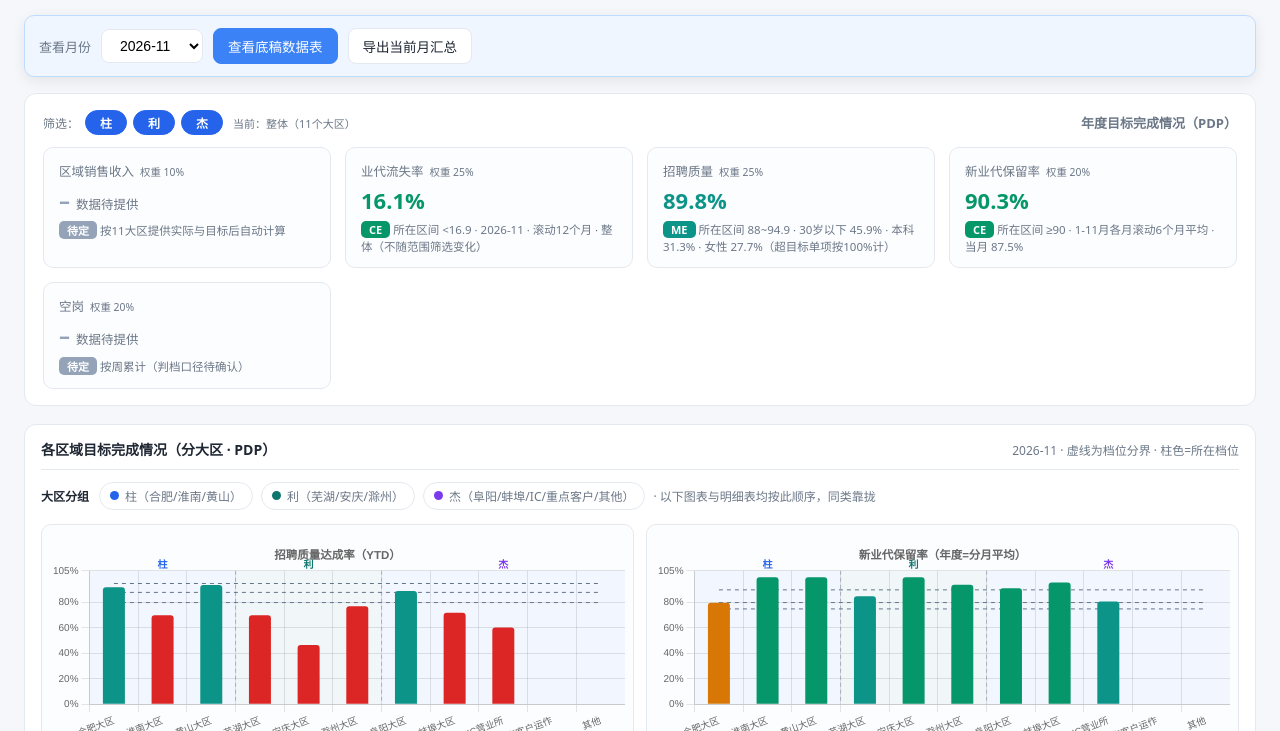
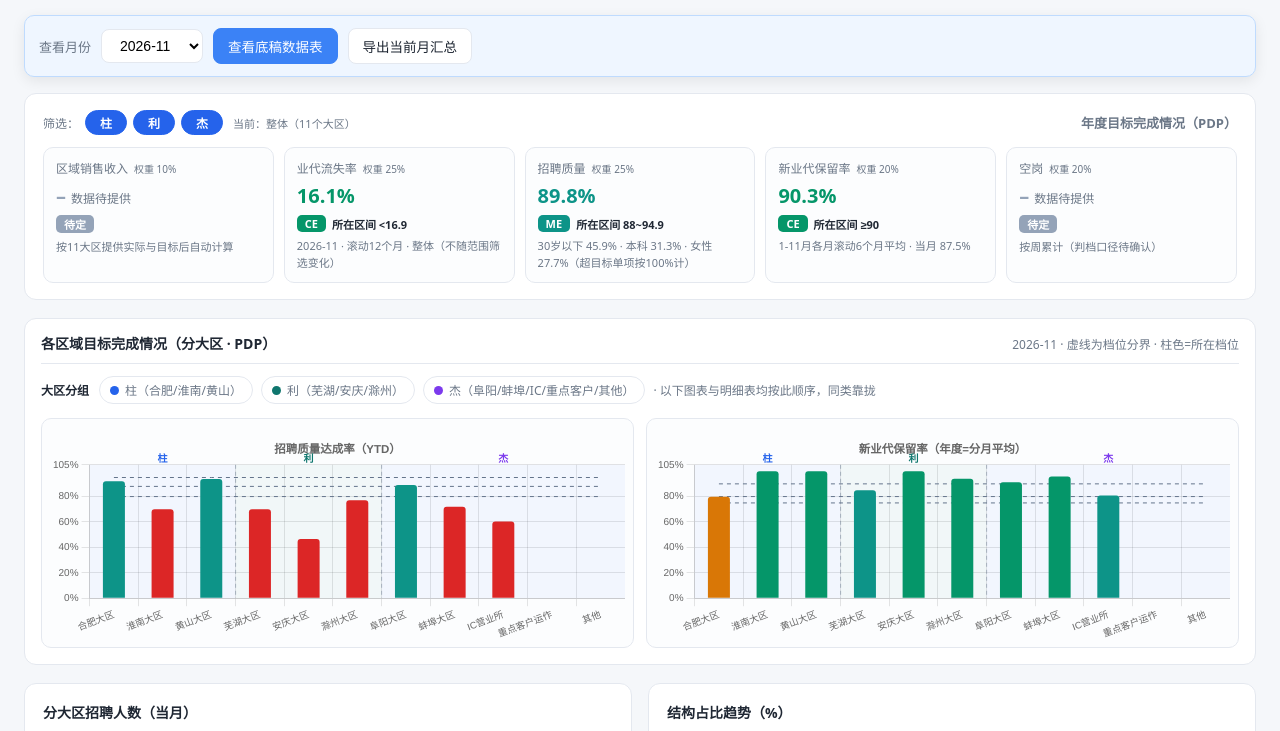
Before and after one commit to guan112233/recruitment-dashboard, a plain HTML site: page index.html in a window 1280 px wide. Shown: the part 77-808 px from the top of the page. Drawn offline with Linux system fonts and the light colour scheme.

Commit message:
PDP: 5 cards in one row, split band/range from notes

```diff
--- a/index.html
+++ b/index.html
@@ -120,11 +120,15 @@ footer{text-align:center;color:var(--sub);font-size:12px;margin-top:8px}
 .pdp-chip.active{background:#2563eb;border-color:#2563eb;color:#fff;font-weight:600}
 .band{display:inline-block;border-radius:5px;padding:1px 8px;font-size:11px;font-weight:700;color:#fff}
 .band-CE{background:#059669}.band-ME{background:#0d9488}.band-MR{background:#d97706}.band-MM{background:#dc2626}.band-NA{background:#94a3b8}
-.target-grid{display:grid;grid-template-columns:repeat(auto-fit,minmax(240px,1fr));gap:14px}
-.tcard{border:1px solid var(--line);border-radius:10px;padding:13px 15px;background:#fcfdfe}
-.tcard .tn{font-size:12.5px;color:var(--sub);margin-bottom:8px}
-.tcard .tv{font-size:22px;font-weight:700;line-height:1.15}
-.tcard .tv small{font-size:12.5px;font-weight:400;color:var(--sub);margin-left:6px}
+.target-grid{display:grid;grid-template-columns:repeat(5,minmax(0,1fr));gap:10px}
+.tcard{border:1px solid var(--line);border-radius:10px;padding:11px 12px;background:#fcfdfe;display:flex;flex-direction:column}
+.tcard .tn{font-size:12px;color:var(--sub);margin-bottom:7px}
+.tcard .tv{font-size:20px;font-weight:700;line-height:1.15}
+.tcard .tv small{font-size:12px;font-weight:400;color:var(--sub);margin-left:5px}
+.tcard .tr{margin-top:8px;display:flex;align-items:center;gap:6px;flex-wrap:wrap}
+.tcard .rng{font-size:11px;font-weight:600;color:var(--txt)}
+.tcard .td{margin-top:6px;font-size:11px;color:var(--sub);line-height:1.5}
+@media(max-width:760px){.target-grid{grid-template-columns:repeat(2,minmax(0,1fr))}}
 .tbar{height:8px;border-radius:5px;background:#e8edf3;margin:10px 0 7px;position:relative;overflow:hidden}
 .tbar .fill{height:100%;border-radius:5px;transition:width .3s}
 .tbar .mark{position:absolute;top:-3px;width:2px;height:14px;background:#334155}
@@ -138,7 +142,6 @@ footer{text-align:center;color:var(--sub);font-size:12px;margin-top:8px}
 .people-summary{font-size:13px;color:var(--sub);margin-bottom:12px;line-height:1.8}
 .people-summary b{color:var(--txt);font-weight:600}
 .td-card{border:1px solid var(--line);border-radius:10px;padding:12px;background:#fcfdfe}
-.tcard .td{font-size:11.5px;color:var(--sub)}
 .tcard .td b{font-weight:600}
 .ok{color:#059669} .warn{color:#d97706} .miss{color:#dc2626}
 </style>
@@ -148,7 +151,7 @@ footer{text-align:center;color:var(--sub);font-size:12px;margin-top:8px}
 <header>
   <div>
     <h1>📊 关键指标数据看板</h1>
-    <div class="meta">数据源：底稿数据.xlsx · 生成时间：2026-11-25 14:55 · 每月更新数据后重新生成即可</div>
+    <div class="meta">数据源：底稿数据.xlsx · 生成时间：2026-11-25 15:02 · 每月更新数据后重新生成即可</div>
   </div>
 </header>
 
@@ -635,12 +638,13 @@ function renderPDP(mo) {
       : `<div class="tv" style="color:${c}">${x.actual}</div>`;
     const bandTag = `<span class="band band-${x.band}">${x.band === 'NA' ? '待定' : x.band}</span>`;
     const rangeTxt = x.band === 'NA' ? ''
-      : x.rangeMap ? ` 所在区间 ${x.rangeMap[x.band]} ·`
-      : x.cuts ? ` 所在区间 ${rangeOf(x.cuts, x.band)} ·` : '';
+      : x.rangeMap ? `所在区间 ${x.rangeMap[x.band]}`
+      : x.cuts ? `所在区间 ${rangeOf(x.cuts, x.band)}` : '';
     return `<div class="tcard">
       <div class="tn">${x.name}<small style="margin-left:6px">权重 ${(x.weight * 100).toFixed(0)}%</small></div>
       ${valHtml}
-      <div class="td" style="margin-top:8px">${bandTag}${rangeTxt} ${x.sub}</div>
+      <div class="tr">${bandTag}${rangeTxt ? `<span class="rng">${rangeTxt}</span>` : ''}</div>
+      <div class="td">${x.sub}</div>
     </div>`;
   }).join('');
   const sel = [...pdpSel].sort();
```
